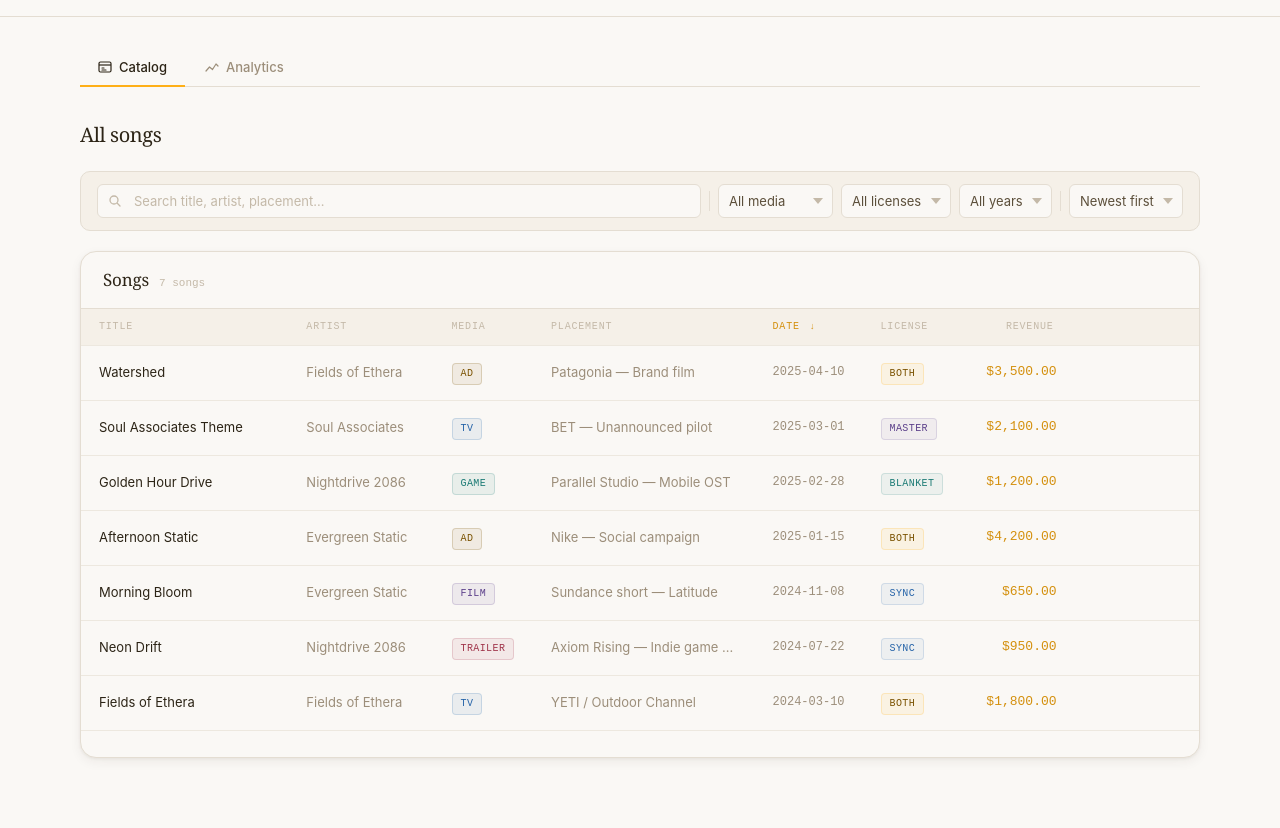
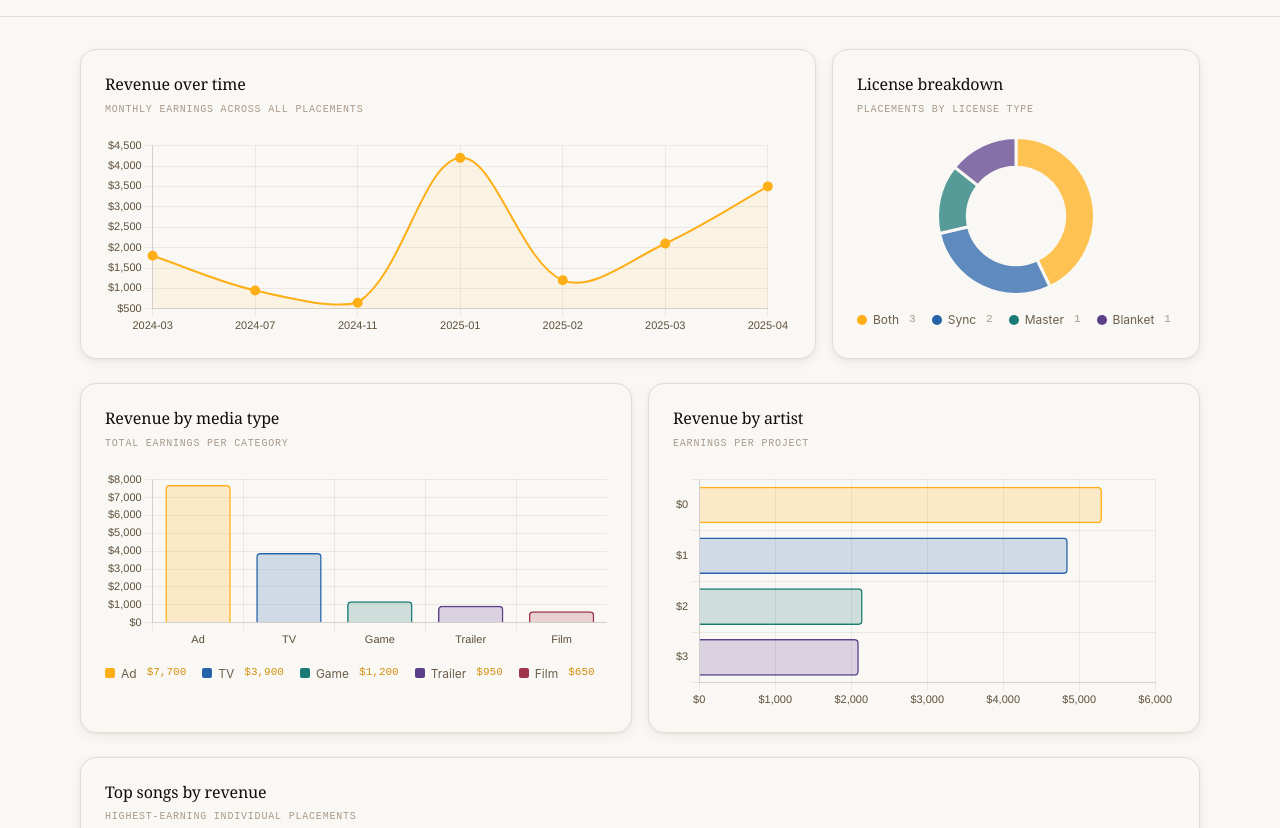
Before and after one commit to formationsound/synctracker, a plain HTML site: page index.html in a window 1280 px wide. Shown: the part 580-1408 px from the top of the page. Drawn offline with nearby package versions, Linux system fonts and the light colour scheme.

Commit message:
Add files via upload

```diff
--- a/index.html
+++ b/index.html
@@ -8,7 +8,7 @@
 *,*::before,*::after{box-sizing:border-box;margin:0;padding:0}
 :root{
   --cream:#f5f0e8;--cream2:#ede8df;--cream3:#e4ddd2;--cream4:#d9d1c4;
-  --white:#faf8f5;--brown:#2c2416;--brown2:#5c4f3a;--brown3:#9c8e7a;--brown4:#c4b9a8;
+  --white:#faf8f5;--brown:#0f0d0a;--brown2:#2c2416;--brown3:#6b5e4a;--brown4:#a8998a;
   --gold:#feaf17;--gold-d:#d4900e;--gold-pale:rgba(254,175,23,0.12);--gold-paler:rgba(254,175,23,0.06);
   --red:#c0392b;--red-pale:rgba(192,57,43,0.08);
   --blue:#2563a8;--teal:#1a7a74;--purple:#5b3f8a;--rose:#a0344a;
@@ -21,7 +21,7 @@
 }
 html.dark{
   --cream:#141210;--cream2:#1c1916;--cream3:#242019;--cream4:#2e2920;
-  --white:#0f0e0c;--brown:#f0ebe0;--brown2:#c8bfae;--brown3:#7a7266;--brown4:#3a3530;
+  --white:#0f0e0c;--brown:#faf9f6;--brown2:#e8e0d4;--brown3:#a89880;--brown4:#5a5048;
   --gold:#feaf17;--gold-d:#e09a0e;--gold-pale:rgba(254,175,23,0.14);--gold-paler:rgba(254,175,23,0.06);
   --red:#e05a50;--red-pale:rgba(224,90,80,0.1);
   --blue:#5b9cf0;--teal:#3ecdc4;--purple:#a07ed8;--rose:#e07090;
@@ -92,14 +92,12 @@ html.dark .btn-red:hover{background:rgba(224,90,80,0.18);}
 html.dark .stat-val.accent{color:var(--gold);}
 .stat-sub{font-size:11px;color:var(--brown4);margin-top:3px;}
 
-/* TABS */
+/* LAYOUT */
 .main{max-width:1200px;margin:0 auto;padding:2rem 2.5rem 5rem;}
-.tabs{display:flex;gap:2px;border-bottom:1px solid var(--cream3);margin-bottom:2rem;}
-.tab{font-family:var(--sans);font-size:13px;font-weight:500;padding:10px 18px;border:none;background:none;color:var(--brown3);cursor:pointer;border-bottom:2px solid transparent;margin-bottom:-1px;transition:all 0.14s;display:flex;align-items:center;gap:7px;}
-.tab:hover{color:var(--brown2);}
-.tab.active{color:var(--brown);border-bottom-color:var(--gold);}
-.tab-panel{display:none;}
-.tab-panel.active{display:block;}
+
+/* INLINE CHARTS SECTION */
+.home-charts{display:grid;grid-template-columns:2fr 1fr;gap:1rem;margin-bottom:1.5rem;}
+.home-chart-row{display:grid;grid-template-columns:1fr 1fr;gap:1rem;margin-bottom:1.5rem;}
 
 /* SECTION HEADER */
 .section-head{display:flex;align-items:center;justify-content:space-between;margin-bottom:1.25rem;flex-wrap:wrap;gap:12px;}
@@ -295,6 +293,8 @@ html.dark .mob-fab-btn.primary{background:var(--cream3);color:var(--brown);}
   .stat-grid{flex-direction:row;flex-wrap:wrap;}
   .stat-card{flex:1;min-width:140px;}
   .charts-grid{grid-template-columns:1fr;}
+  .home-charts{grid-template-columns:1fr;}
+  .home-chart-row{grid-template-columns:1fr;}
   .fg,.cg{grid-template-columns:1fr;}
   .filter-sep{display:none;}
 }
@@ -329,6 +329,8 @@ html.dark .mob-fab-btn.primary{background:var(--cream3);color:var(--brown);}
   .song-cards{display:flex;}
   .chart-card{padding:14px;}
   .chart-title{font-size:15px;}
+  .home-charts{grid-template-columns:1fr;}
+  .home-chart-row{grid-template-columns:1fr;}
   .overlay{align-items:flex-end;padding:0;}
   .modal{width:100%;max-width:100%;border-radius:var(--r3) var(--r3) 0 0;max-height:92vh;animation:sheet-in 0.25s cubic-bezier(.16,1,.3,1);}
   @keyframes sheet-in{from{transform:translateY(100%);}to{transform:none;}}
@@ -447,21 +449,47 @@ html.dark .mob-fab-btn.primary{background:var(--cream3);color:var(--brown);}
 </div>
 
 <main class="main">
-  <div class="tabs">
-    <button class="tab active" onclick="switchTab('catalog',this)">
-      <svg width="14" height="14" viewBox="0 0 14 14" fill="none"><rect x="1" y="2" width="12" height="10" rx="1.5" stroke="currentColor" stroke-width="1.2"/><path d="M1 5h12" stroke="currentColor" stroke-width="1.2"/><path d="M4 8h2M4 10h4" stroke="currentColor" stroke-width="1.2" stroke-linecap="round"/></svg>
-      Catalog
-    </button>
-    <button class="tab" onclick="switchTab('analytics',this)">
-      <svg width="14" height="14" viewBox="0 0 14 14" fill="none"><path d="M1 11l3.5-4 3 2.5L11 4l2 2" stroke="currentColor" stroke-width="1.2" stroke-linecap="round" stroke-linejoin="round"/></svg>
-      Analytics
-    </button>
+
+  <!-- TOP CHARTS ROW: Revenue over time + donut side by side -->
+  <div class="home-charts">
+    <div class="chart-card">
+      <div class="chart-title">Revenue over time</div>
+      <div class="chart-sub">Monthly earnings across all placements</div>
+      <div class="chart-wrap" style="height:200px"><canvas id="chartTimeline" role="img" aria-label="Line chart of monthly revenue"></canvas></div>
+    </div>
+    <div class="chart-card">
+      <div class="chart-title">License breakdown</div>
+      <div class="chart-sub">Placements by license type</div>
+      <div class="chart-wrap" style="height:160px;display:flex;align-items:center;justify-content:center"><canvas id="chartLicense" role="img" aria-label="Doughnut of license types" style="max-width:160px;max-height:160px"></canvas></div>
+      <div class="legend" id="legendLicense"></div>
+    </div>
   </div>
 
-  <!-- CATALOG TAB -->
-  <div class="tab-panel active" id="panel-catalog">
+  <!-- SECOND ROW: Media bar + Artist bar -->
+  <div class="home-chart-row">
+    <div class="chart-card">
+      <div class="chart-title">Revenue by media type</div>
+      <div class="chart-sub">Total earnings per category</div>
+      <div class="chart-wrap" style="height:180px"><canvas id="chartMedia" role="img" aria-label="Bar chart of revenue by media"></canvas></div>
+      <div class="legend" id="legendMedia"></div>
+    </div>
+    <div class="chart-card">
+      <div class="chart-title">Revenue by artist</div>
+      <div class="chart-sub">Earnings per project</div>
+      <div class="chart-wrap" id="chartArtistWrap" style="height:180px"><canvas id="chartArtist" role="img" aria-label="Bar chart of revenue by artist"></canvas></div>
+    </div>
+  </div>
+
+  <!-- TOP SONGS full width -->
+  <div class="chart-card" style="margin-bottom:1.5rem;">
+    <div class="chart-title">Top songs by revenue</div>
+    <div class="chart-sub">Highest-earning individual placements</div>
+    <div class="chart-wrap" id="chartTopWrap" style="height:260px"><canvas id="chartTop" role="img" aria-label="Horizontal bar chart of top songs"></canvas></div>
+  </div>
+
+  <!-- CATALOG TABLE -->
   <div class="section-head">
-      <h2 class="section-title">All songs</h2>
+    <h2 class="section-title">Catalog</h2>
   </div>
   <div class="filters">
     <div class="filter-search">
@@ -519,53 +547,7 @@ html.dark .mob-fab-btn.primary{background:var(--cream3);color:var(--brown);}
   </div>
   <!-- Mobile card list -->
   <div class="song-cards" id="songCards"></div>
-  </div>
 
-  <!-- ANALYTICS TAB -->
-  <div class="tab-panel" id="panel-analytics">
-    <div class="section-head">
-      <h2 class="section-title">Revenue analytics</h2>
-    </div>
-
-    <div class="charts-grid">
-      <!-- Revenue over time -->
-      <div class="chart-card full">
-        <div class="chart-title">Revenue over time</div>
-        <div class="chart-sub">Monthly earnings across all placements</div>
-        <div class="chart-wrap" style="height:240px"><canvas id="chartTimeline" role="img" aria-label="Line chart showing monthly revenue over time"></canvas></div>
-      </div>
-
-      <!-- Revenue by media type -->
-      <div class="chart-card">
-        <div class="chart-title">Revenue by media type</div>
-        <div class="chart-sub">Total earnings per category</div>
-        <div class="chart-wrap" style="height:220px"><canvas id="chartMedia" role="img" aria-label="Bar chart of revenue by media type"></canvas></div>
-        <div class="legend" id="legendMedia"></div>
-      </div>
-
-      <!-- License type breakdown -->
-      <div class="chart-card">
-        <div class="chart-title">License type breakdown</div>
-        <div class="chart-sub">Placements by license category</div>
-        <div class="chart-wrap" style="height:220px;display:flex;align-items:center;justify-content:center"><canvas id="chartLicense" role="img" aria-label="Doughnut chart of license type breakdown" style="max-width:220px;max-height:220px"></canvas></div>
-        <div class="legend" id="legendLicense"></div>
-      </div>
-
-      <!-- Top songs -->
-      <div class="chart-card full">
-        <div class="chart-title">Top songs by revenue</div>
-        <div class="chart-sub">Highest-earning individual placements</div>
-        <div class="chart-wrap" id="chartTopWrap" style="height:280px"><canvas id="chartTop" role="img" aria-label="Horizontal bar chart of top songs by revenue"></canvas></div>
-      </div>
-
-      <!-- Revenue by artist -->
-      <div class="chart-card full">
-        <div class="chart-title">Revenue by artist / project</div>
-        <div class="chart-sub">Total earnings per artist or project name</div>
-        <div class="chart-wrap" id="chartArtistWrap" style="height:240px"><canvas id="chartArtist" role="img" aria-label="Bar chart of revenue by artist"></canvas></div>
-      </div>
-    </div>
-  </div>
 </main>
 
 <!-- ADD/EDIT MODAL -->
@@ -711,14 +693,7 @@ function toggleTheme(){
   else{document.getElementById('themeLabel').textContent='LIGHT';}
 })();
 
-// ── TABS ──
-function switchTab(name,btn){
-  document.querySelectorAll('.tab').forEach(function(t){t.classList.remove('active');});
-  document.querySelectorAll('.tab-panel').forEach(function(p){p.classList.remove('active');});
-  btn.classList.add('active');
-  document.getElementById('panel-'+name).classList.add('active');
-  if(name==='analytics') rebuildCharts();
-}
+// Tabs removed - charts now always visible inline
 
 // ── BADGES ──
 function mediaBadge(m){
@@ -1194,7 +1169,7 @@ toggleTheme=function(){
   if(ml)ml.textContent=dark?'DARK':'LIGHT';
 })();
 
-// Patch render to also render mobile cards
+// Patch render to also render mobile cards AND rebuild charts live
 var _origRender=render;
 render=function(){
   _origRender();
@@ -1204,6 +1179,8 @@ render=function(){
   if(pg>pages)pg=1;
   var slice=sorted.slice((pg-1)*PER,pg*PER);
   renderMobileCards(slice);
+  // Always rebuild all charts so they reflect live data
+  rebuildCharts();
 };
 
 render();
```
Lines whose indentation alone changed are shown as unchanged.
